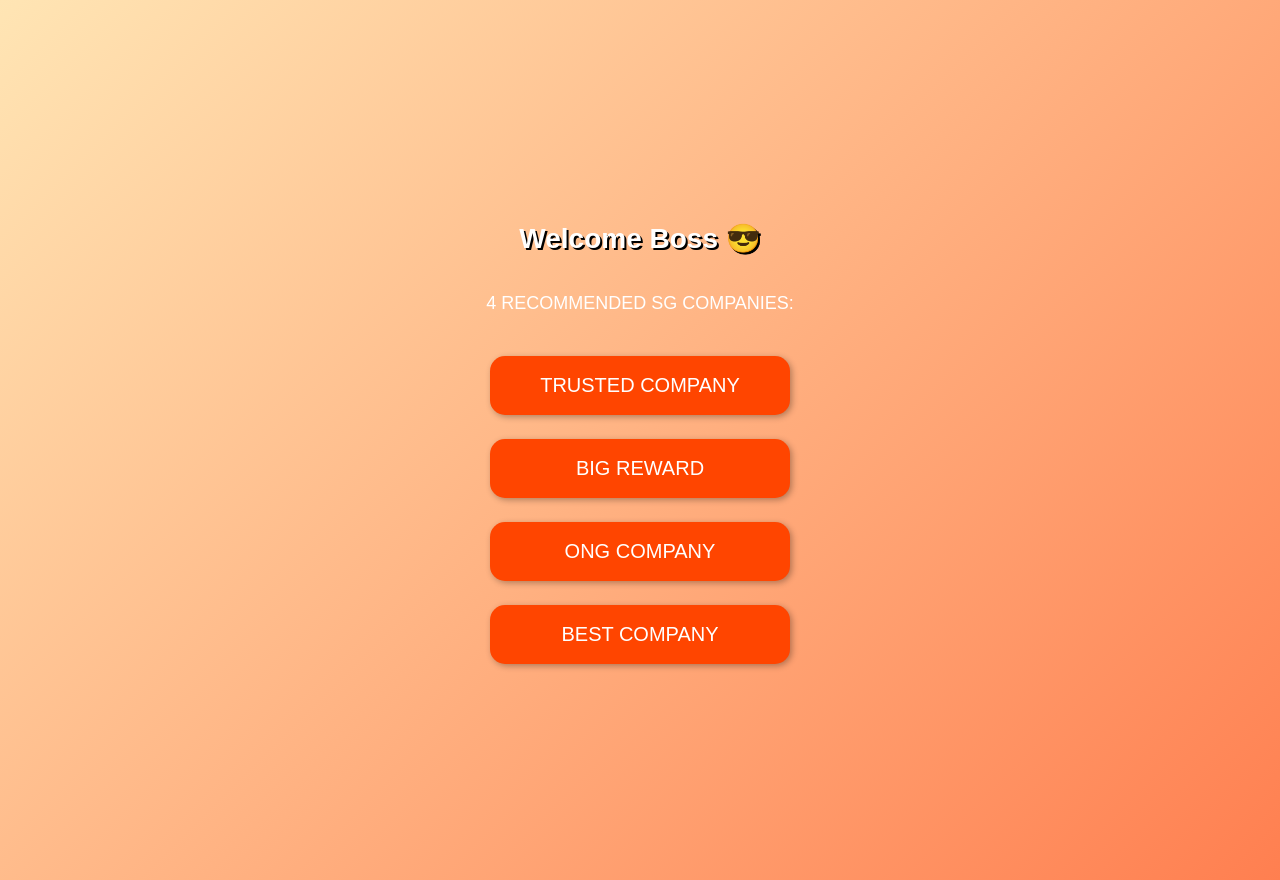
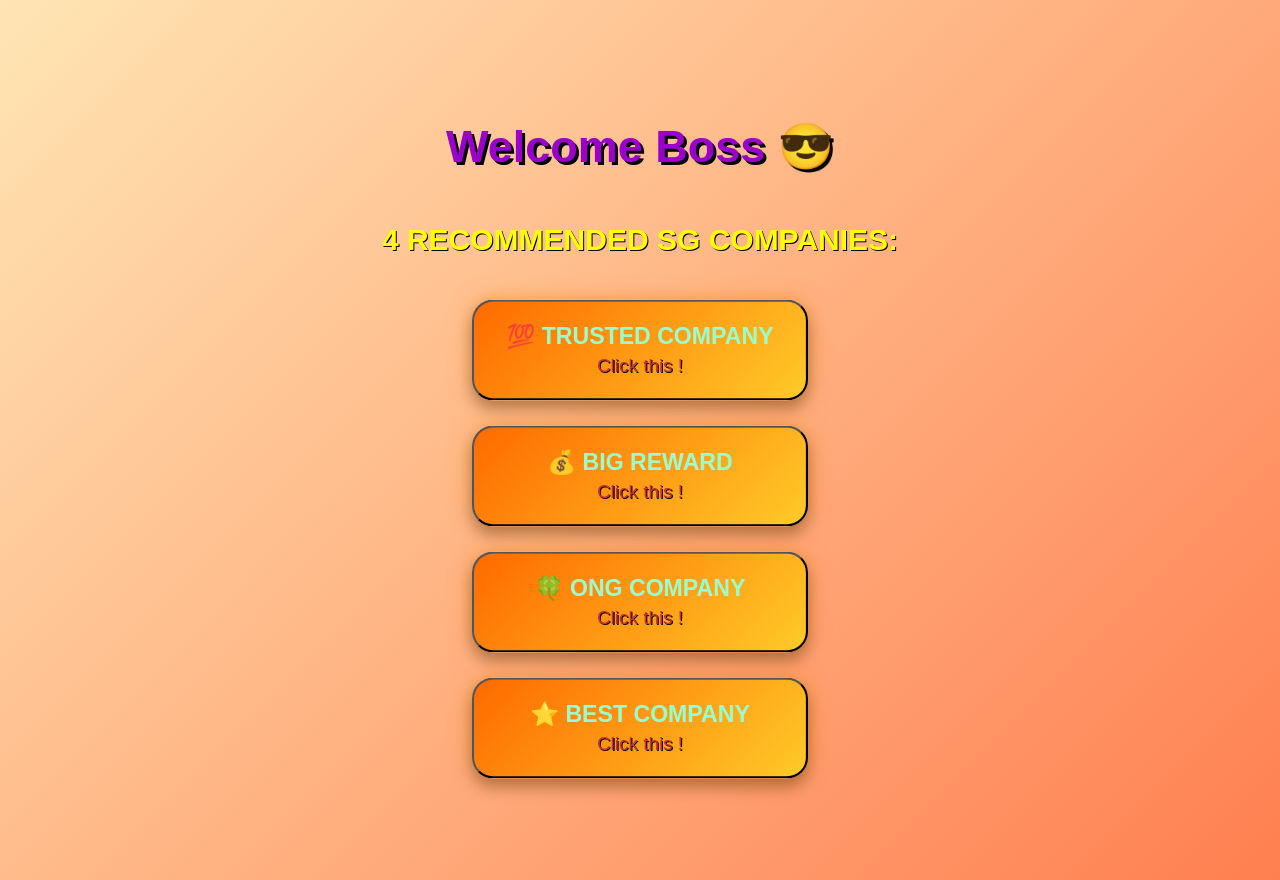
Before and after one commit to makbun05-del/SiteTrusted100, a plain HTML site: page link.html in a window 1280 px wide. Drawn offline with Linux system fonts and the light colour scheme.

Commit message:
Enhance link.html with buttons and improved styles
Updated styles and replaced links with buttons for better user interaction.

```diff
--- a/link.html
+++ b/link.html
@@ -17,45 +17,95 @@
       justify-content: center;
       align-items: center;
     }
+
     h1 {
-      color: #fff;
-      text-shadow: 2px 2px #000;
+      color: #9900cc;
+      font-size: 45px;
+      font-weight: bold;
+      text-shadow: 3px 3px #000;
       margin-bottom: 20px;
-      font-size: 28px;
     }
+
     p {
       color: #fff;
+      font-size: 30px;
+      font-weight: bold;
+      margin-bottom: 30px;
+      text-shadow: 1px 1px #000;
+    }
+
+    button {
+      display: block;
+      padding: 20px 0;
+      font-size: 22px;
+      font-weight: bold;
+      color: #99ffcc;
+      background: linear-gradient(135deg, #ff6a00, #ffca28);
+      border-radius: 20px;
+      text-decoration: none;
+      margin: 15px 0;
+      width: 85%;
+      max-width: 320px;
+      box-shadow: 0 8px 15px rgba(0,0,0,0.3), 0 0 20px rgba(255, 140, 0, 0.5);
+      transition: all 0.3s ease;
+      cursor: pointer;
+      position: relative;
+      overflow: hidden;
+      text-align: center;
+      animation: pulse 2s infinite;
+    }
+
+    button:hover {
+      transform: scale(1.08);
+      box-shadow: 0 12px 25px rgba(0,0,0,0.35), 0 0 30px rgba(255, 165, 0, 0.7);
+    }
+
+    @keyframes pulse {
+      0%, 100% { transform: scale(1); }
+      50% { transform: scale(1.05); }
+    }
+
+    .subtext {
+      display: block;
       font-size: 18px;
-      margin-bottom: 30px;
+      font-weight: normal;
+      margin-top: 5px;
+      color: #cc3333;
+      text-shadow: 1px 1px #000;
+      animation: blink 1s infinite;
     }
-    a.button {
-      display: block;
-      padding: 18px 0;
-      font-size: 20px;
-      color: white;
-      background-color: #ff4500;
-      border-radius: 15px;
-      text-decoration: none;
-      margin: 12px 0;
-      width: 80%;
-      max-width: 300px;
-      box-shadow: 2px 2px 6px rgba(0,0,0,0.3);
-      transition: transform 0.2s, background-color 0.2s;
+
+    @keyframes blink {
+      0%, 100% { opacity: 1; }
+      50% { opacity: 0.2; }
     }
-    a.button:hover {
-      background-color: #e03e00;
-      transform: scale(1.05);
-    }
+
   </style>
 </head>
 <body>
+
   <h1>Welcome Boss 😎</h1>
-  <p>4 RECOMMENDED SG COMPANIES:</p>
+  <p style="color:#ffff00;">4 RECOMMENDED SG COMPANIES:</p>
 
-  <a class="button" href="https://1playsg.vip/RFONEPLAYSOFEAFB">TRUSTED COMPANY</a>
-  <a class="button" href="https://mbs888.online/RFMBS888SOFEAFB">BIG REWARD</a>
-  <a class="button" href="https://ge88s.club/RFGE88GABYFB">ONG COMPANY</a>
-  <a class="button" href="https://koi8.me/RFKOI8SOPHIAFB">BEST COMPANY</a>
+  <button onclick="window.location.href='https://1playsg.vip/RFONEPLAYSOFEAFB'">
+    💯 TRUSTED COMPANY
+    <span class="subtext">Click this !</span>
+  </button>
+
+  <button onclick="window.location.href='https://mbs888.online/RFMBS888SOFEAFB'">
+    💰 BIG REWARD
+    <span class="subtext">Click this !</span>
+  </button>
+
+  <button onclick="window.location.href='https://ge88s.club/RFGE88GABYFB'">
+    🍀 ONG COMPANY
+    <span class="subtext">Click this !</span>
+  </button>
+
+  <button onclick="window.location.href='https://koi8.me/RFKOI8SOPHIAFB'">
+    ⭐ BEST COMPANY
+    <span class="subtext">Click this !</span>
+  </button>
 
 </body>
 </html>
```
